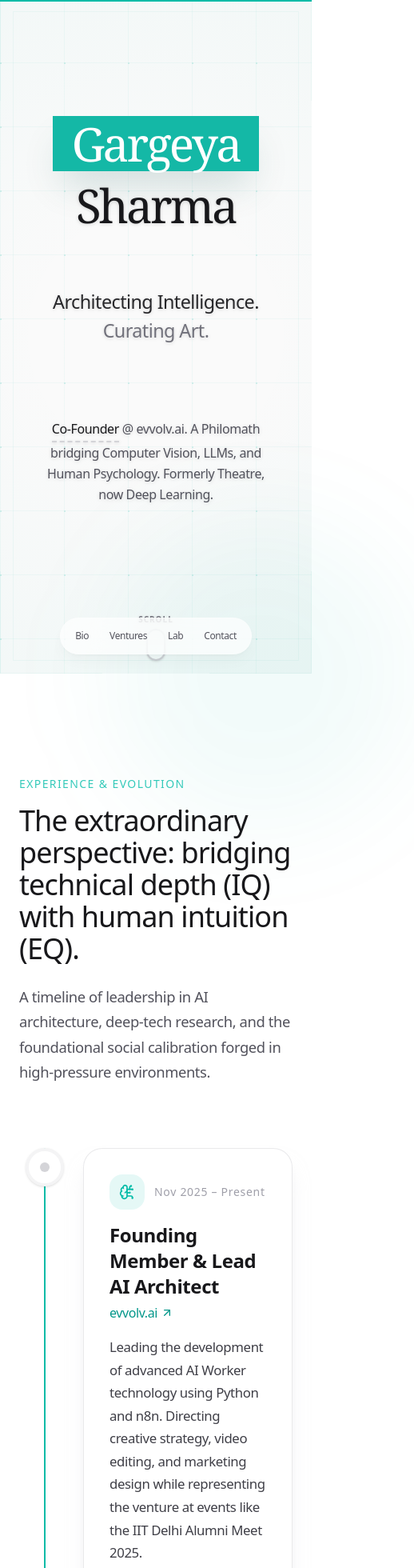
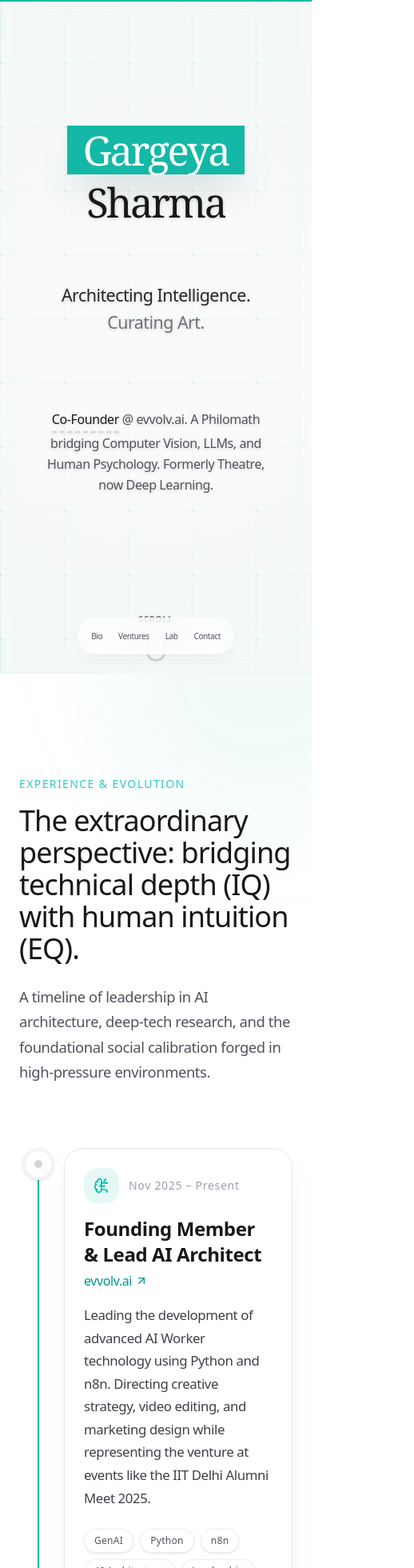
Before and after one commit to Gargeya-Grey/Portfolio-CV-Webpage, a Next.js app: page / in a window 390 px wide. Shown: the part 2-1962 px from the top of the page at 80% size, 518 px wide, since content can reach past the window. Built offline with nearby package versions, Linux system fonts and the light colour scheme.

Commit message:
Resolved left aligned shift in mobile mode

```diff
--- a/app/globals.css
+++ b/app/globals.css
@@ -11,17 +11,21 @@
   /* zinc-900 */
 }
 
+html {
+  scroll-behavior: smooth;
+  overflow-x: hidden;
+  width: 100%;
+}
+
 body {
   background: var(--background);
   color: var(--foreground);
   font-family: var(--font-sans), sans-serif;
   -webkit-font-smoothing: antialiased;
   -moz-osx-font-smoothing: grayscale;
-}
-
-/* Smooth scrolling for the whole page */
-html {
-  scroll-behavior: smooth;
+  overflow-x: hidden;
+  width: 100%;
+  position: relative;
 }
 
 /* Custom Scrollbar Styles */
--- a/components/Hero.tsx
+++ b/components/Hero.tsx
@@ -17,9 +17,9 @@ export default function Hero() {
                                 duration: 1.5,
                                 ease: [0.16, 1, 0.3, 1],
                             }}
-                            className="flex flex-col lg:flex-row items-center justify-center gap-4 md:gap-6 lg:gap-8 text-[clamp(2.5rem,15vw,4.5rem)] md:text-[clamp(4.5rem,10vw,6rem)] lg:text-[clamp(5rem,8vw,8.5rem)] font-serif tracking-tighter leading-[0.9] w-full max-w-full px-2"
+                            className="flex flex-col lg:flex-row items-center justify-center gap-3 md:gap-6 lg:gap-8 text-[clamp(2.2rem,13vw,4.5rem)] md:text-[clamp(4.5rem,10vw,6rem)] lg:text-[clamp(5rem,8vw,8.5rem)] font-serif tracking-tighter leading-[0.9] w-full max-w-full px-2"
                         >
-                            <span className="bg-[#14b8a6] text-white px-6 md:px-12 py-2 md:py-6 shadow-2xl shadow-teal-900/20 break-words">
+                            <span className="bg-[#14b8a6] text-white px-5 md:px-12 py-2 md:py-6 shadow-2xl shadow-teal-900/20 break-words">
                                 Gargeya
                             </span>
                             <span className="text-zinc-900 drop-shadow-sm break-words">
@@ -42,7 +42,7 @@ export default function Hero() {
                                 }
                             }
                         }}
-                        className="text-[clamp(1.25rem,6vw,4.5rem)] font-medium tracking-tight text-zinc-800 leading-[1.2] flex flex-col items-center drop-shadow-sm px-6"
+                        className="text-[clamp(1.15rem,5.5vw,4.5rem)] font-medium tracking-tight text-zinc-800 leading-[1.2] flex flex-col items-center drop-shadow-sm px-6"
                     >
                         <motion.div
                             variants={{
--- a/components/Navigation.tsx
+++ b/components/Navigation.tsx
@@ -18,13 +18,13 @@ export default function Navigation() {
                 initial={{ y: 100, opacity: 0 }}
                 animate={{ y: 0, opacity: 1 }}
                 transition={{ duration: 0.7, ease: "easeOut" }}
-                className="pointer-events-auto flex items-center gap-0.5 sm:gap-1 rounded-full bg-white/70 px-1.5 sm:px-2 py-1.5 sm:py-2 shadow-lg shadow-zinc-500/5 backdrop-blur-xl border border-white/20"
+                className="pointer-events-auto flex items-center gap-0 rounded-full bg-white/70 px-1.5 py-1.5 shadow-lg shadow-zinc-500/5 backdrop-blur-xl border border-white/20"
             >
                 {navItems.map((item) => (
                     <Link
                         key={item.name}
                         href={item.href}
-                        className="group relative px-3 sm:px-5 py-2 sm:py-2.5 text-xs sm:text-sm font-medium text-zinc-600 transition-colors hover:text-zinc-900"
+                        className="group relative px-2.5 sm:px-5 py-2 sm:py-2.5 text-[10px] sm:text-sm font-medium text-zinc-600 transition-colors hover:text-zinc-900"
                     >
                         <span className="relative z-10">{item.name}</span>
                         <span className="absolute inset-0 -z-0 scale-75 rounded-full bg-zinc-200/50 opacity-0 transition-all duration-500 ease-out group-hover:scale-100 group-hover:opacity-100" />
--- a/components/Ventures.tsx
+++ b/components/Ventures.tsx
@@ -70,7 +70,7 @@ export default function Ventures() {
     });
 
     return (
-        <section id="ventures" className="w-full bg-transparent py-32 relative z-10" ref={containerRef}>
+        <section id="ventures" className="w-full bg-transparent py-32 relative z-10 overflow-hidden" ref={containerRef}>
             <div className="container mx-auto px-6 lg:px-12 relative z-10">
                 <div className="mb-20 max-w-3xl">
                     <h2 className="text-sm font-medium text-teal-500/80 tracking-widest uppercase mb-4">Experience & Evolution</h2>
@@ -84,9 +84,9 @@ export default function Ventures() {
 
                 <div className="relative max-w-6xl mx-auto">
                     {/* The Timeline Line */}
-                    <div className="absolute left-8 md:left-1/2 top-0 bottom-0 w-[2px] bg-zinc-200 -translate-x-1/2" />
+                    <div className="absolute left-6 md:left-1/2 top-0 bottom-0 w-[2px] bg-zinc-200 -translate-x-1/2" />
                     <motion.div
-                        className="absolute left-8 md:left-1/2 top-0 bottom-0 w-[2px] bg-teal-500 -translate-x-1/2 origin-top"
+                        className="absolute left-6 md:left-1/2 top-0 bottom-0 w-[2px] bg-teal-500 -translate-x-1/2 origin-top"
                         style={{ scaleY }}
                     />
 
@@ -106,13 +106,13 @@ export default function Ventures() {
                                     className={`relative flex flex-col md:flex-row items-center justify-between group ${isEven ? 'md:flex-row-reverse' : ''}`}
                                 >
                                     {/* Center Node */}
-                                    <div className="absolute left-8 md:left-1/2 -translate-x-1/2 flex items-center justify-center w-12 h-12 rounded-full bg-white border-4 border-zinc-100 shadow-sm z-10 transition-colors duration-500 group-hover:border-teal-100">
-                                        <div className={`w-3 h-3 rounded-full bg-zinc-300 transition-colors duration-500 group-hover:bg-teal-500`} />
+                                    <div className="absolute left-6 md:left-1/2 -translate-x-1/2 flex items-center justify-center w-10 h-10 md:w-12 md:h-12 rounded-full bg-white border-4 border-zinc-100 shadow-sm z-10 transition-colors duration-500 group-hover:border-teal-100">
+                                        <div className={`w-2.5 h-2.5 md:w-3 md:h-3 rounded-full bg-zinc-300 transition-colors duration-500 group-hover:bg-teal-500`} />
                                     </div>
 
                                     {/* Content Card */}
-                                    <div className={`ml-20 md:ml-0 md:w-[45%] ${isEven ? 'md:pr-12 lg:pr-16 text-left md:text-right' : 'md:pl-12 lg:pl-16 text-left'}`}>
-                                        <div className="bg-white/80 backdrop-blur-md p-8 rounded-3xl shadow-xl shadow-zinc-200/50 border border-zinc-200/80 hover:shadow-2xl hover:shadow-teal-500/10 hover:-translate-y-1 transition-all duration-500">
+                                    <div className={`ml-14 md:ml-0 md:w-[45%] ${isEven ? 'md:pr-12 lg:pr-16 text-left md:text-right' : 'md:pl-12 lg:pl-16 text-left'}`}>
+                                        <div className="bg-white/80 backdrop-blur-md p-6 md:p-8 rounded-3xl shadow-xl shadow-zinc-200/50 border border-zinc-200/80 hover:shadow-2xl hover:shadow-teal-500/10 hover:-translate-y-1 transition-all duration-500">
 
                                             <div className={`flex items-center gap-3 mb-4 ${isEven ? 'md:justify-end' : 'justify-start'}`}>
                                                 <div className={`p-3 rounded-2xl ${exp.bg} ${exp.color}`}>
```
